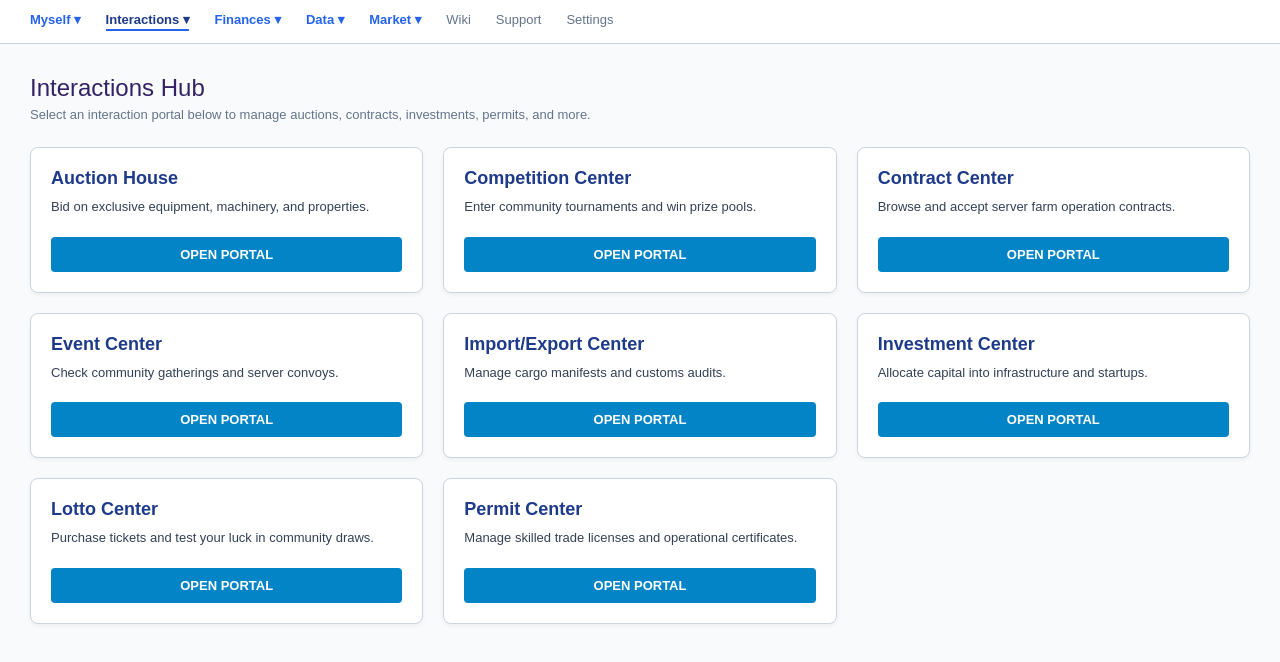
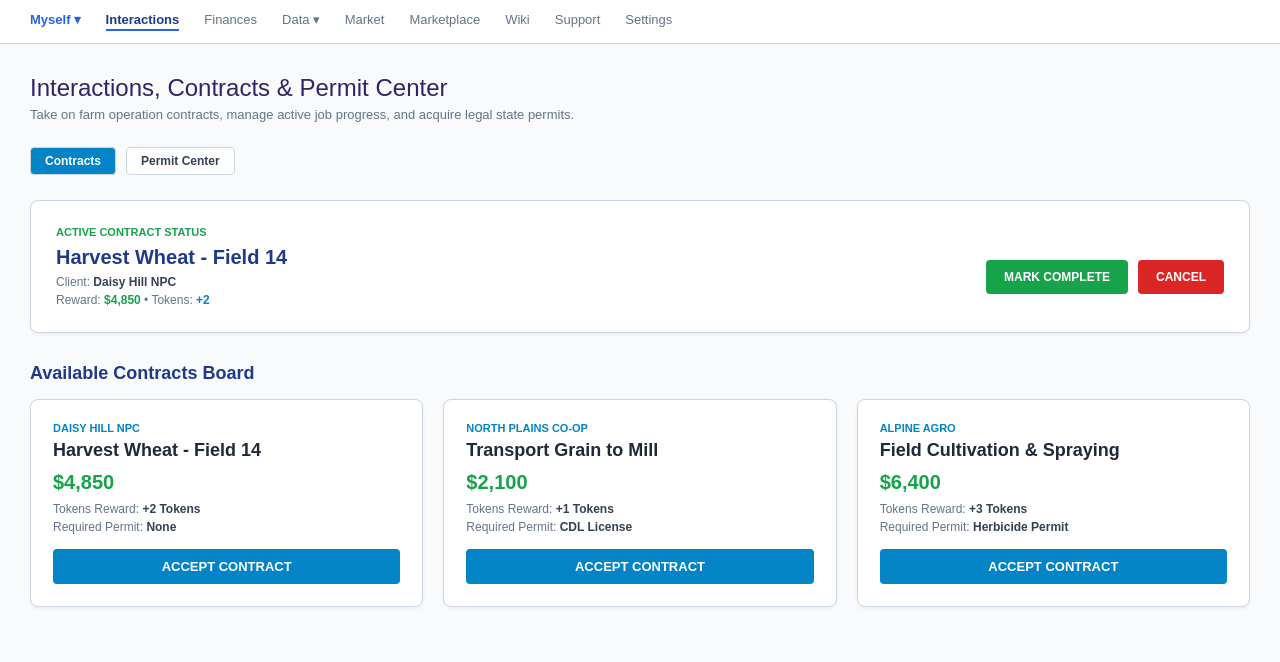
Before and after one commit to Daisyfarm/ctfg-portal, a Next.js app: page /interactions in a window 1280 px wide. Shown: the top 662 px of the page. Built offline with nearby package versions, Linux system fonts and the light colour scheme.

Commit message:
Update page.tsx

```diff
--- a/app/interactions/page.tsx
+++ b/app/interactions/page.tsx
@@ -1,17 +1,43 @@
 "use client";
-import React from 'react';
+import React, { useState } from 'react';
 
-export default function InteractionsHubPage() {
-  const interactionsList = [
-    { title: 'Auction House', description: 'Bid on exclusive equipment, machinery, and properties.', path: '/interactions/auction-house' },
-    { title: 'Competition Center', description: 'Enter community tournaments and win prize pools.', path: '/interactions/competition-center' },
-    { title: 'Contract Center', description: 'Browse and accept server farm operation contracts.', path: '/interactions/contract-center' },
-    { title: 'Event Center', description: 'Check community gatherings and server convoys.', path: '/interactions/event-center' },
-    { title: 'Import/Export Center', description: 'Manage cargo manifests and customs audits.', path: '/interactions/import-export-center' },
-    { title: 'Investment Center', description: 'Allocate capital into infrastructure and startups.', path: '/interactions/investment-center' },
-    { title: 'Lotto Center', description: 'Purchase tickets and test your luck in community draws.', path: '/interactions/lotto-center' },
-    { title: 'Permit Center', description: 'Manage skilled trade licenses and operational certificates.', path: '/interactions/permit-center' },
+export default function InteractionsPage() {
+  const [activeTab, setActiveTab5] = useState('Contracts');
+  const [contractAccepted, setContractAccepted] = useState(false);
+  const [permitSuccess, setPermitSuccess] = useState('');
+
+  const [availableContracts, setAvailableContracts] = useState([
+    { id: 1, title: 'Harvest Wheat - Field 14', client: 'Daisy Hill NPC', pay: '$4,850', tokens: 2, requirements: 'None' },
+    { id: 2, title: 'Transport Grain to Mill', client: 'North Plains Co-op', pay: '$2,100', tokens: 1, requirements: 'CDL License' },
+    { id: 3, title: 'Field Cultivation & Spraying', client: 'Alpine Agro', pay: '$6,400', tokens: 3, requirements: 'Herbicide Permit' }
+  ]);
+
+  const [activeContract, setActiveContract] = useState<{ id: number; title: string; client: string; pay: string; tokens: number; requirements: string } | null>({
+    id: 1,
+    title: 'Harvest Wheat - Field 14',
+    client: 'Daisy Hill NPC',
+    pay: '$4,850',
+    tokens: 2,
+    requirements: 'None'
+  });
+
+  const permits = [
+    { name: 'Commercial Driver\'s License (CDL)', cost: '$2,500', status: 'Acquired', desc: 'Required for driving heavy commercial transport and semi-trailers across server zones.' },
+    { name: 'Herbicide Applicator Permit', cost: '$1,200', status: 'Required', desc: 'Mandatory certification to legally purchase and spray chemical weed control products.' },
+    { name: 'Heavy Machinery Transport Permit', cost: '$3,500', status: 'Required', desc: 'Allows oversized agricultural combines and tracked vehicles on public roadways.' }
   ];
+
+  const handleAccept = (contract: { id: number; title: string; client: string; pay: string; tokens: number; requirements: string }) => {
+    setActiveContract(contract);
+    setAvailableContracts(availableContracts.filter(c => c.id !== contract.id));
+    setContractAccepted(true);
+    setTimeout(() => setContractAccepted(false), 3000);
+  };
+
+  const handleBuyPermit = (permitName: string) => {
+    setPermitSuccess(`Successfully purchased/renewed ${permitName}!`);
+    setTimeout(() => setPermitSuccess(''), 3000);
+  };
 
   return (
     <div style={{ background: '#f8fafc', minHeight: '100vh', color: '#000', fontFamily: 'Arial, sans-serif' }}>
@@ -19,10 +45,11 @@ export default function InteractionsHubPage() {
       <div style={{ background: '#fff', borderBottom: '1px solid #cbd5e1', padding: '12px 30px' }}>
         <div style={{ display: 'flex', gap: '25px', maxWidth: '1400px', margin: '0 auto', fontSize: '13px', fontWeight: 'bold', color: '#2563eb', flexWrap: 'wrap' }}>
           <span style={{ cursor: 'pointer' }}>Myself ▾</span>
-          <span style={{ cursor: 'pointer', color: '#1e3a8a', borderBottom: '2px solid #2563eb', paddingBottom: '2px' }}>Interactions ▾</span>
-          <span style={{ cursor: 'pointer' }}>Finances ▾</span>
-          <span style={{ cursor: 'pointer' }}>Data ▾</span>
-          <span style={{ cursor: 'pointer' }}>Market ▾</span>
+          <span style={{ color: '#1e3a8a', borderBottom: '2px solid #2563eb', paddingBottom: '2px', cursor: 'pointer' }}>Interactions</span>
+          <span style={{ color: '#64748b', fontWeight: 'normal', cursor: 'pointer' }}>Finances</span>
+          <span style={{ color: '#64748b', fontWeight: 'normal', cursor: 'pointer' }}>Data ▾</span>
+          <span style={{ color: '#64748b', fontWeight: 'normal', cursor: 'pointer' }}>Market</span>
+          <span style={{ color: '#64748b', fontWeight: 'normal', cursor: 'pointer' }}>Marketplace</span>
           <span style={{ color: '#64748b', fontWeight: 'normal', cursor: 'pointer' }}>Wiki</span>
           <span style={{ color: '#64748b', fontWeight: 'normal', cursor: 'pointer' }}>Support</span>
           <span style={{ color: '#64748b', fontWeight: 'normal', cursor: 'pointer' }}>Settings</span>
@@ -31,33 +58,130 @@ export default function InteractionsHubPage() {
 
       <div style={{ maxWidth: '1400px', margin: '30px auto', padding: '0 30px' }}>
 
-        {/* Page Title */}
+        {/* Page Header */}
         <div style={{ marginBottom: '25px' }}>
           <h1 style={{ fontSize: '24px', fontWeight: 'normal', color: '#332266', margin: '0 0 5px 0' }}>
-            Interactions Hub
+            Interactions, Contracts & Permit Center
           </h1>
           <p style={{ fontSize: '13px', color: '#64748b', margin: '0' }}>
-            Select an interaction portal below to manage auctions, contracts, investments, permits, and more.
+            Take on farm operation contracts, manage active job progress, and acquire legal state permits.
           </p>
         </div>
 
-        {/* Grid of Interactions */}
-        <div style={{ display: 'grid', gridTemplateColumns: 'repeat(auto-fit, minmax(300px, 1fr))', gap: '20px' }}>
-          {interactionsList.map((item, index) => (
-            <div key={index} style={{ background: '#fff', border: '1px solid #cbd5e1', borderRadius: '8px', padding: '20px', boxShadow: '0 2px 4px rgba(0,0,0,0.05)', display: 'flex', flexDirection: 'column', justifyContent: 'space-between' }}>
-              <div>
-                <h3 style={{ fontSize: '18px', fontWeight: 'bold', color: '#1e3a8a', margin: '0 0 8px 0' }}>{item.title}</h3>
-                <p style={{ fontSize: '13px', color: '#334155', margin: '0 0 20px 0', lineHeight: '1.5' }}>{item.description}</p>
-              </div>
-              <a
-                href={item.path}
-                style={{ background: '#0284c7', color: '#fff', textDecoration: 'none', textAlign: 'center', padding: '10px', fontWeight: 'bold', borderRadius: '4px', fontSize: '13px', display: 'block' }}
-              >
-                OPEN PORTAL
-              </a>
-            </div>
+        {/* Sub Navigation Tabs */}
+        <div style={{ display: 'flex', gap: '10px', marginBottom: '25px' }}>
+          {['Contracts', 'Permit Center'].map((tab) => (
+            <button
+              key={tab}
+              onClick={() => setActiveTab5(tab)}
+              style={{
+                background: activeTab === tab ? '#0284c7' : '#fff',
+                color: activeTab === tab ? '#fff' : '#334155',
+                border: '1px solid #cbd5e1',
+                padding: '6px 14px',
+                fontWeight: 'bold',
+                borderRadius: '4px',
+                cursor: 'pointer',
+                fontSize: '12px'
+              }}
+            >
+              {tab}
+            </button>
           ))}
         </div>
+
+        {contractAccepted && (
+          <div style={{ background: '#dcfce7', color: '#16a34a', padding: '15px', borderRadius: '6px', fontSize: '13px', fontWeight: 'bold', marginBottom: '20px' }}>
+            Contract successfully accepted! Check your active operations dashboard.
+          </div>
+        )}
+
+        {permitSuccess && (
+          <div style={{ background: '#dcfce7', color: '#16a34a', padding: '15px', borderRadius: '6px', fontSize: '13px', fontWeight: 'bold', marginBottom: '20px' }}>
+            {permitSuccess}
+          </div>
+        )}
+
+        {/* Tab Content: Contracts */}
+        {activeTab === 'Contracts' && (
+          <div style={{ display: 'flex', flexDirection: 'column', gap: '30px' }}>
+
+            {/* Active Contract Box */}
+            <div style={{ background: '#fff', border: '1px solid #cbd5e1', borderRadius: '8px', padding: '25px', boxShadow: '0 2px 4px rgba(0,0,0,0.05)' }}>
+              <div style={{ fontSize: '11px', fontWeight: 'bold', color: '#16a34a', textTransform: 'uppercase', marginBottom: '8px' }}>Active Contract Status</div>
+              {activeContract ? (
+                <div style={{ display: 'flex', justifyContent: 'space-between', alignItems: 'center', flexWrap: 'wrap', gap: '15px' }}>
+                  <div>
+                    <h3 style={{ fontSize: '20px', fontWeight: 'bold', color: '#1e3a8a', margin: '0 0 6px 0' }}>{activeContract.title}</h3>
+                    <div style={{ fontSize: '12px', color: '#64748b', marginBottom: '4px' }}>Client: <strong style={{ color: '#334155' }}>{activeContract.client}</strong></div>
+                    <div style={{ fontSize: '12px', color: '#64748b' }}>Reward: <strong style={{ color: '#16a34a' }}>{activeContract.pay}</strong> &bull; Tokens: <strong style={{ color: '#0284c7' }}>+{activeContract.tokens}</strong></div>
+                  </div>
+                  <div style={{ display: 'flex', gap: '10px' }}>
+                    <button onClick={() => alert('Contract completed and payout credited!')} style={{ background: '#16a34a', color: '#fff', border: 'none', padding: '10px 18px', fontWeight: 'bold', borderRadius: '4px', cursor: 'pointer', fontSize: '12px' }}>
+                      MARK COMPLETE
+                    </button>
+                    <button onClick={() => { setActiveContract(null); }} style={{ background: '#dc2626', color: '#fff', border: 'none', padding: '10px 18px', fontWeight: 'bold', borderRadius: '4px', cursor: 'pointer', fontSize: '12px' }}>
+                      CANCEL
+                    </button>
+                  </div>
+                </div>
+              ) : (
+                <p style={{ fontSize: '13px', color: '#64748b', margin: '0' }}>You have no active contracts. Choose one from the available list below.</p>
+              )}
+            </div>
+
+            {/* Available Contracts Grid */}
+            <div>
+              <h3 style={{ fontSize: '18px', fontWeight: 'bold', color: '#1e3a8a', margin: '0 0 15px 0' }}>Available Contracts Board</h3>
+              <div style={{ display: 'grid', gridTemplateColumns: 'repeat(auto-fit, minmax(320px, 1fr))', gap: '20px' }}>
+                {availableContracts.map((item) => (
+                  <div key={item.id} style={{ background: '#fff', border: '1px solid #cbd5e1', borderRadius: '8px', padding: '22px', boxShadow: '0 2px 4px rgba(0,0,0,0.05)', display: 'flex', flexDirection: 'column', justifyContent: 'space-between' }}>
+                    <div>
+                      <div style={{ fontSize: '11px', fontWeight: 'bold', color: '#0284c7', textTransform: 'uppercase', marginBottom: '6px' }}>{item.client}</div>
+                      <h4 style={{ fontSize: '18px', fontWeight: 'bold', color: '#1e293b', margin: '0 0 10px 0' }}>{item.title}</h4>
+                      <div style={{ fontSize: '20px', fontWeight: 'bold', color: '#16a34a', marginBottom: '8px' }}>{item.pay}</div>
+                      <div style={{ fontSize: '12px', color: '#64748b', marginBottom: '4px' }}>Tokens Reward: <strong style={{ color: '#334155' }}>+{item.tokens} Tokens</strong></div>
+                      <div style={{ fontSize: '12px', color: '#64748b', marginBottom: '15px' }}>Required Permit: <strong style={{ color: '#334155' }}>{item.requirements}</strong></div>
+                    </div>
+                    <button
+                      onClick={() => handleAccept(item)}
+                      style={{ background: '#0284c7', color: '#fff', border: 'none', padding: '10px', fontWeight: 'bold', borderRadius: '4px', cursor: 'pointer', fontSize: '13px', width: '100%' }}
+                    >
+                      ACCEPT CONTRACT
+                    </button>
+                  </div>
+                ))}
+              </div>
+            </div>
+
+          </div>
+        )}
+
+        {/* Tab Content: Permit Center */}
+        {activeTab === 'Permit Center' && (
+          <div style={{ display: 'grid', gridTemplateColumns: 'repeat(auto-fit, minmax(320px, 1fr))', gap: '20px' }}>
+            {permits.map((permit, index) => (
+              <div key={index} style={{ background: '#fff', border: '1px solid #cbd5e1', borderRadius: '8px', padding: '22px', boxShadow: '0 2px 4px rgba(0,0,0,0.05)', display: 'flex', flexDirection: 'column', justifyContent: 'space-between' }}>
+                <div>
+                  <div style={{ display: 'flex', justifyContent: 'space-between', alignItems: 'center', marginBottom: '6px' }}>
+                    <span style={{ fontSize: '11px', fontWeight: 'bold', color: permit.status === 'Acquired' ? '#16a34a' : '#d97706', textTransform: 'uppercase' }}>
+                      {permit.status}
+                    </span>
+                    <span style={{ fontSize: '16px', fontWeight: 'bold', color: '#1e3a8a' }}>{permit.cost}</span>
+                  </div>
+                  <h3 style={{ fontSize: '18px', fontWeight: 'bold', color: '#1e293b', margin: '0 0 8px 0' }}>{permit.name}</h3>
+                  <p style={{ fontSize: '13px', color: '#64748b', margin: '0 0 15px 0', lineHeight: '1.5' }}>{permit.desc}</p>
+                </div>
+                <button
+                  onClick={() => handleBuyPermit(permit.name)}
+                  style={{ background: permit.status === 'Acquired' ? '#334155' : '#0284c7', color: '#fff', border: 'none', padding: '10px', fontWeight: 'bold', borderRadius: '4px', cursor: 'pointer', fontSize: '13px', width: '100%' }}
+                >
+                  {permit.status === 'Acquired' ? 'RENEW / UPDATE' : 'PURCHASE PERMIT'}
+                </button>
+              </div>
+            ))}
+          </div>
+        )}
 
       </div>
     </div>
```
